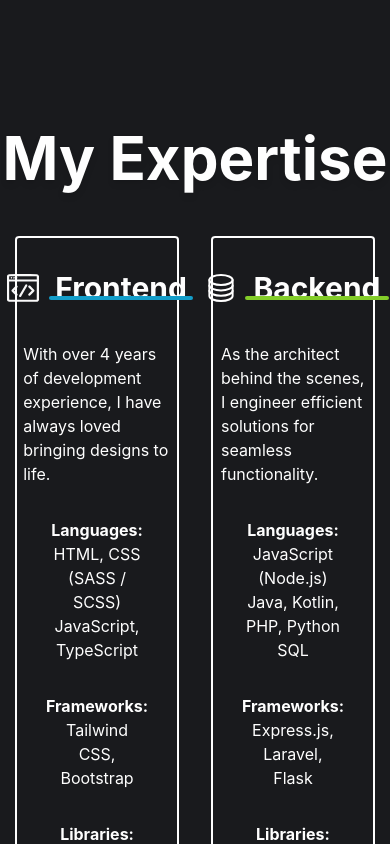
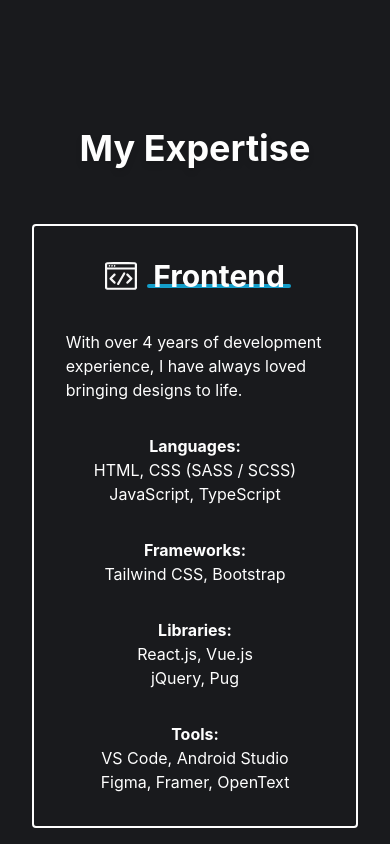
Before and after one commit to FattahSalleh/fattahsalleh.github.io, a React (Create React App) app: page / in a window 390 px wide. Shown: the part 780-1624 px from the top of the page. Built offline with nearby package versions, Linux system fonts and the light colour scheme.

Commit message:
style: optimize Expertise comp for mobile

```diff
--- a/src/components/Expertise/ExperiseSection.tsx
+++ b/src/components/Expertise/ExperiseSection.tsx
@@ -11,10 +11,10 @@ export default function ExpertiseSection() {
 				className="flex flex-col items-center"
 				id="expertiseSectionContainer"
 			>
-				<p className="font-bold h-full text-6xl drop-shadow-md mb-12">
+				<p className="font-bold h-full text-4xl md:text-6xl drop-shadow-md mb-12">
 					My Expertise
 				</p>
-				<article className="flex flex-row justify-center">
+				<article className="flex flex-col md:flex-row justify-center items-center">
 					<ExpertiseTable expertise={expertiseFE} />
 					<ExpertiseTable expertise={expertiseBE} />
 				</article>
--- a/src/components/Expertise/ExpertiseTable.tsx
+++ b/src/components/Expertise/ExpertiseTable.tsx
@@ -2,7 +2,7 @@ import { Expertise } from "../../common/types";
 
 function ExpertiseTable({ expertise }: { expertise: Expertise }) {
 	return (
-		<div className="flex flex-col border-2 p-8 mx-4 rounded w-1/3 items-center ">
+		<div className="flex flex-col border-2 p-8 mx-4 rounded flex-wrap w-8/12 md:w-1/3 items-center my-2 md:my-0 ">
 			<div>
 				<div className="flex flex-row items-center justify-center">
 					<img
@@ -11,7 +11,7 @@ function ExpertiseTable({ expertise }: { expertise: Expertise }) {
 						width={32}
 						height={32}
 					/>
-					<p className="ml-4 font-bold text-3xl z-5">{expertise.title}</p>
+					<p className="ml-4 font-bold text-3xl z-10">{expertise.title}</p>
 				</div>
 				<hr className="w-36 h-1 mx-auto border-0 rounded dark:bg-gray-700 relative z-5 bottom-2.5 left-6" style={{ backgroundColor: expertise.titleColor }} />
 				<p className="mt-8">{expertise.desc}</p>
```
